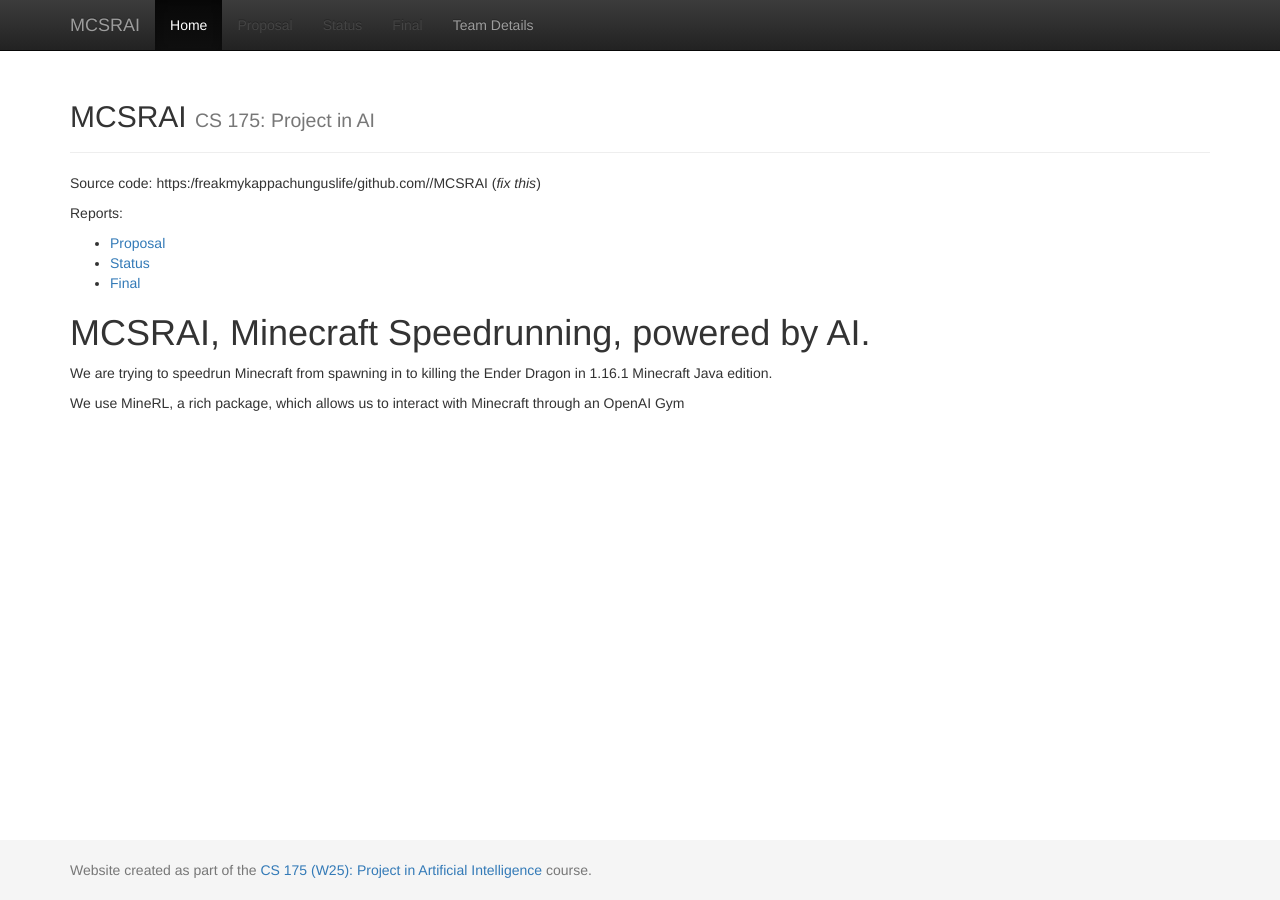
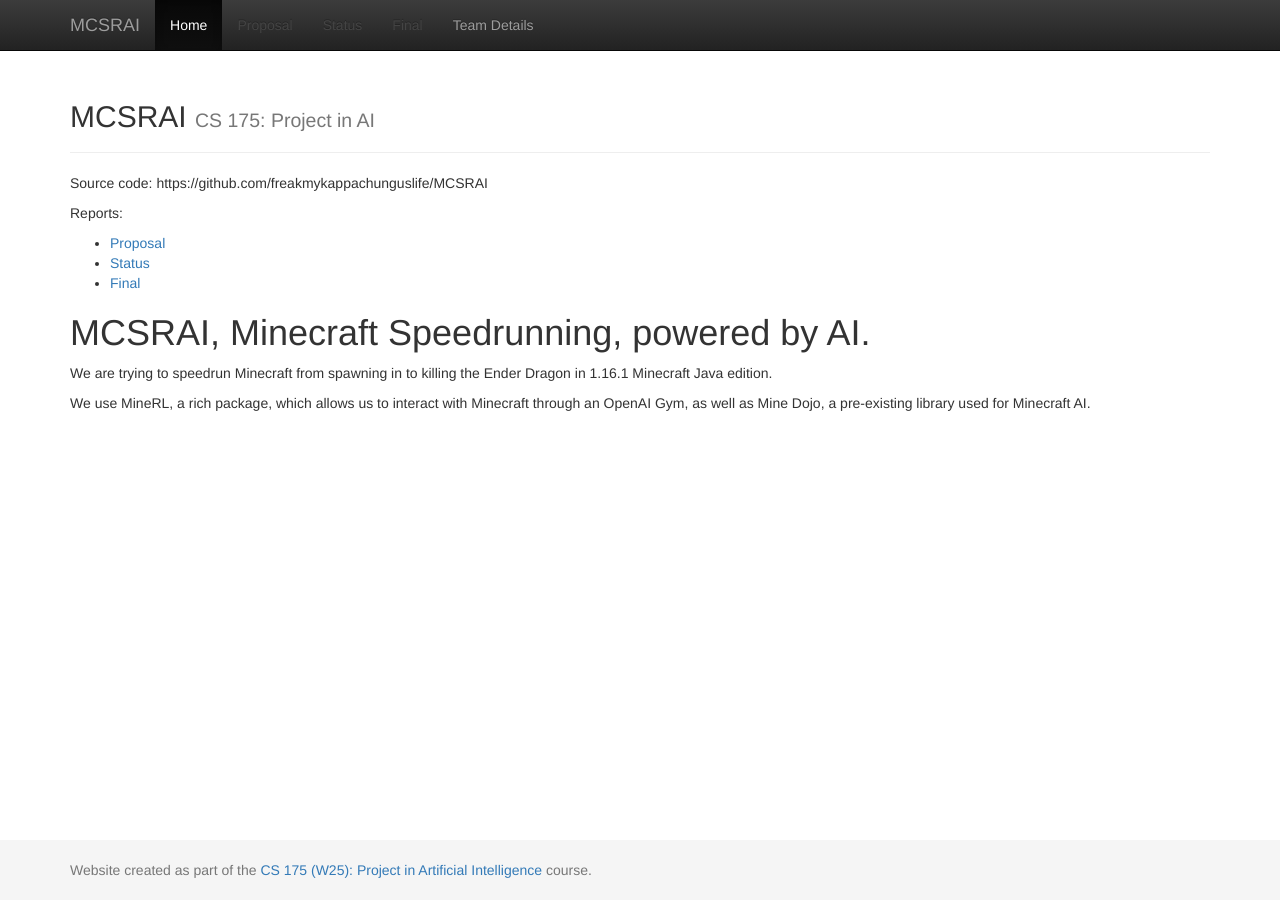
Before and after one commit to freakmykappachunguslife/MCSRAI, a Jekyll site: the page built from docs/index.md, in a window 1280 px wide. Built offline with Jekyll 4.4.1, drawn with Linux system fonts in a browser that asks for light colours.

Commit message:
Updated link to proper github repo and updated problem statement.

```diff
--- a/docs/index.md
+++ b/docs/index.md
@@ -3,7 +3,7 @@ layout: default
 title:  Home
 ---
 
-Source code: https:/freakmykappachunguslife/github.com//MCSRAI (_fix this_)
+Source code: https://github.com/freakmykappachunguslife/MCSRAI
 
 Reports:
 
@@ -15,4 +15,4 @@ Reports:
 
 We are trying to speedrun Minecraft from spawning in to killing the Ender Dragon in 1.16.1 Minecraft Java edition.
 
-We use MineRL, a rich package, which allows us to interact with Minecraft through an OpenAI Gym
+We use MineRL, a rich package, which allows us to interact with Minecraft through an OpenAI Gym, as well as Mine Dojo, a pre-existing library used for Minecraft AI.
```
